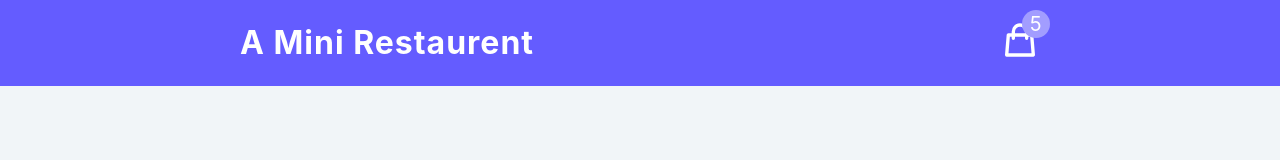
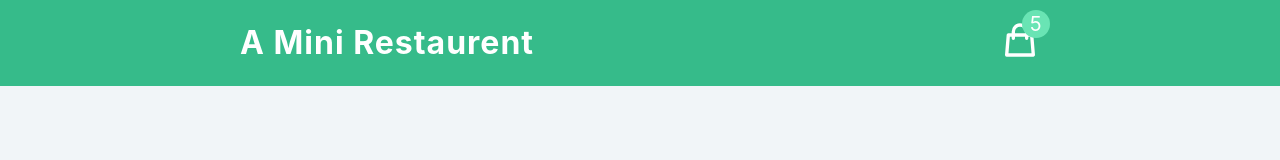
Before and after one commit to yash-2507/redux-cart, a React (Create React App) app: page / in a window 1280 px wide. Shown: the top 160 px of the page. Built offline with nearby package versions, Linux system fonts and the light colour scheme.

Commit message:
changed UI

```diff
--- a/src/index.css
+++ b/src/index.css
@@ -122,7 +122,8 @@ Navbar
   margin-top: 5rem;
 }
 nav {
-  background: var(--clr-primary);
+  /* background: var(--clr-primary); */
+  background: rgb(54,187,138);
   padding: 1.25rem 2rem;
 }
 .nav-center {
@@ -153,7 +154,8 @@ nav svg {
   width: 1.75rem;
   height: 1.75rem;
   border-radius: 50%;
-  background: var(--clr-primary-light);
+  /* background: var(--clr-primary-light); */
+  background: rgb(105, 228, 180);
   display: flex;
   align-items: center;
   justify-content: center;
```
